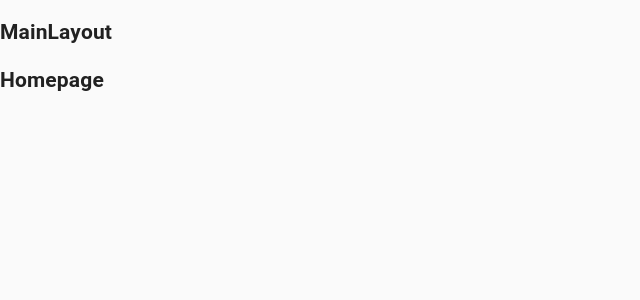
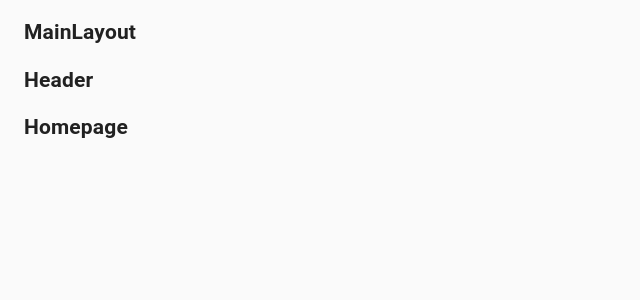
Before and after one commit to mpa-ia/bulletin-board, a React (Create React App) app: page / in a window 1280 px wide. Shown: the top 300 px of the page, without its empty margins (0-640 px from the left). Built offline with nearby package versions, Linux system fonts and the light colour scheme.

Commit message:
Insert Main Layout in container, render Header

```diff
--- a/src/components/layout/MainLayout/MainLayout.js
+++ b/src/components/layout/MainLayout/MainLayout.js
@@ -1,5 +1,10 @@
 import React from 'react';
 import PropTypes from 'prop-types';
+
+import { Header } from '../Header/Header';
+
+import Typography from '@material-ui/core/Typography';
+import Container from '@material-ui/core/Container';
 
 import clsx from 'clsx';
 
@@ -8,10 +13,14 @@ import clsx from 'clsx';
 
 import styles from './MainLayout.module.scss';
 
-const Component = ({className, children}) => (
+const Component = ({ className, children }) => (
   <div className={clsx(className, styles.root)}>
-    <h2>MainLayout</h2>
-    {children}
+    <Container maxWidth="lg">
+      <Typography component="div" />
+      <h2>MainLayout</h2>
+      <Header />
+      {children}
+    </Container>
   </div>
 );
 
```
